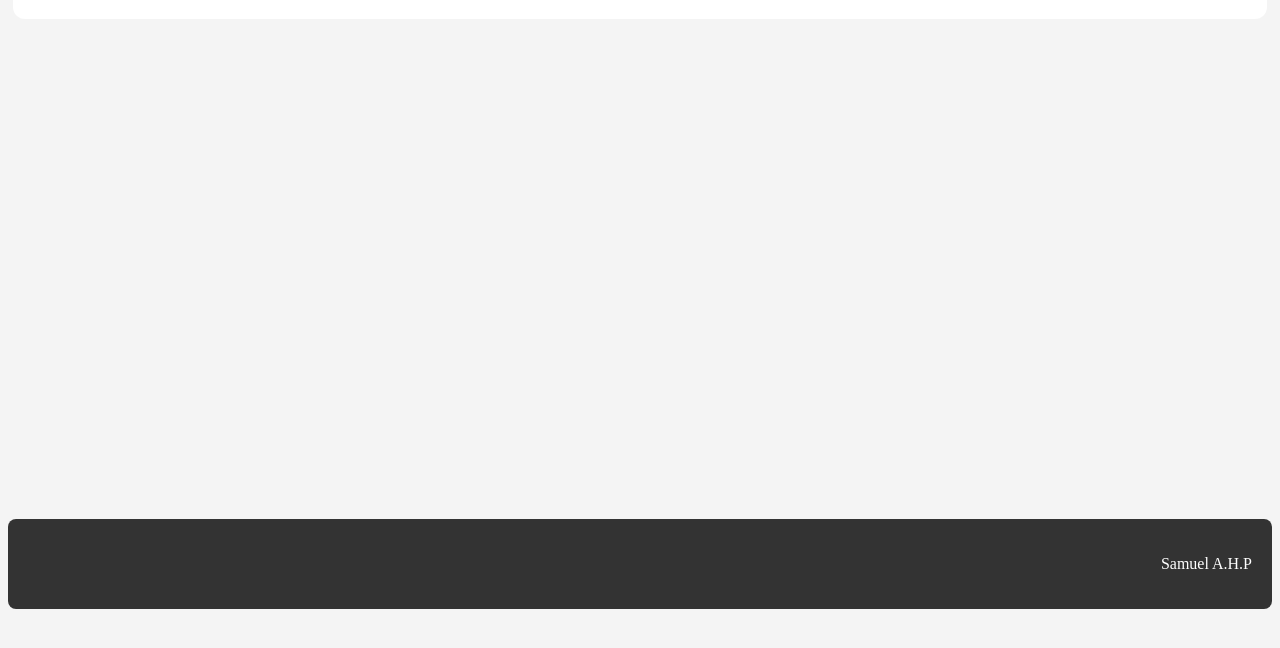
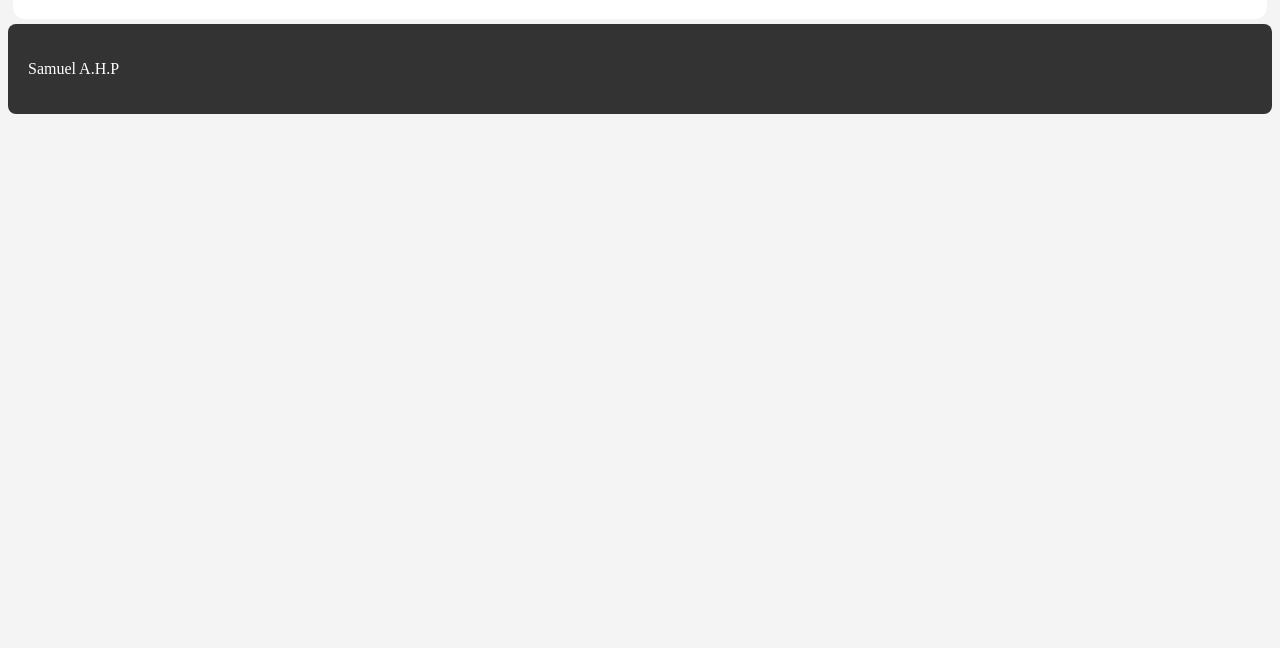
Before and after one commit to LeuConstantine/TokoMuel, a plain HTML site: page index.html in a window 1280 px wide. Shown: the part 276-924 px from the top of the page. After the commit the page ends 800 px from the top, so only its background shows below. Drawn offline with Linux system fonts and the light colour scheme.

Commit message:
Update index.html

```diff
--- a/index.html
+++ b/index.html
@@ -1,14 +1,13 @@
 <DOCTYPE! html>
     <html lang="id">
         <head>
-        <meta charset="UTF-8">
-        <meta name="viewport" content="width=device-width, initial-scale=1.0">
+            <meta charset="UTF-8">
+    <meta name="viewport" content="width=device-width, initial-scale=1.0">
         <link href="https://fonts.googleapis.com/css2?family=Poppins&display=swap" rel="stylesheet">
         <link href="https://fonts.googleapis.com/css2?family=Inter:wght@400;500;600;700&display=swap" rel="stylesheet">
         <style>
             *{
             box-sizing: border-box;
-            border: 500px;
         }
             body {
                 background-color: #f4f4f4;
@@ -32,9 +31,7 @@
             .footer {
                 background-color: #333;
   color: white;
-  text-align:right ;
   padding: 20px;
-  margin-top: 500px;
   margin-bottom: 40px;
   border-radius: 8px;
             }
```
